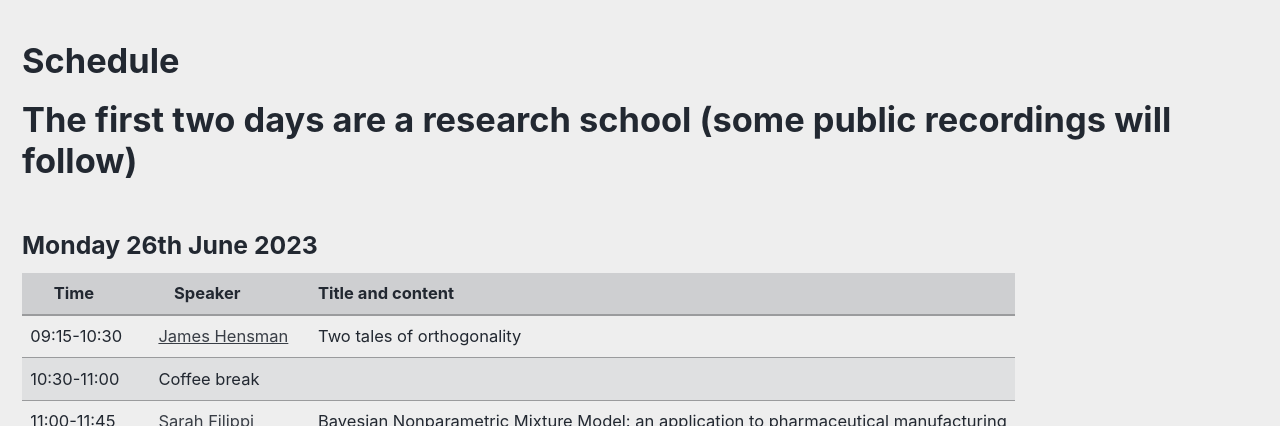
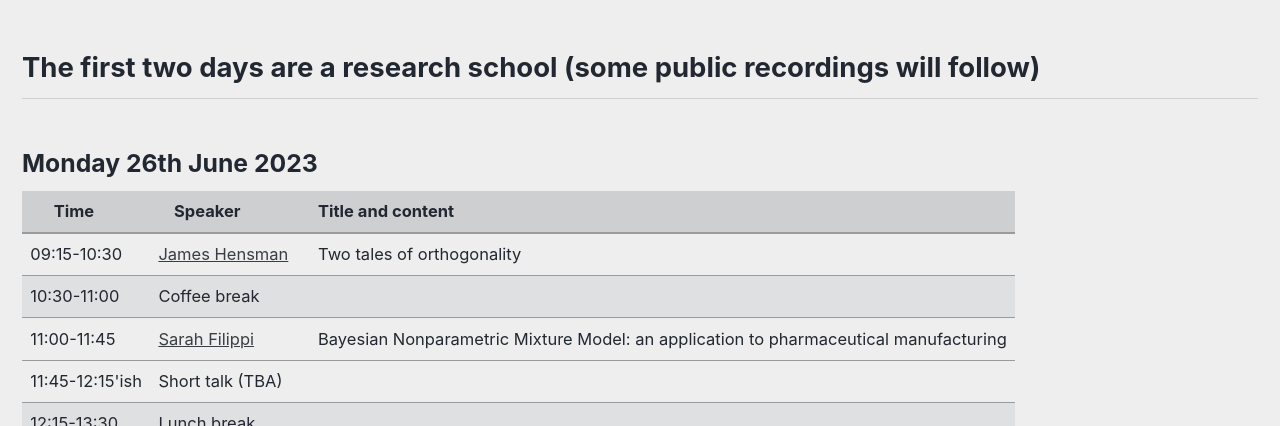
Before and after one commit to LIKE23-Bern/LIKE23-Bern.github.io, a Jekyll site: the page built from _pages/program.md, in a window 1280 px wide and 900 px high, cut to the strip 474-900 px from the top of the window. Built offline with Jekyll 4.4.1, drawn with Linux system fonts in a browser that asks for light colours; cached includes are drawn as plain includes.

Commit message:
Update program.md

```diff
--- a/_pages/program.md
+++ b/_pages/program.md
@@ -28,9 +28,8 @@ header:
 	}
 </style>
 
-# Schedule
 
-# The first two days are a research school (some public recordings will follow)
+## The first two days are a research school (some public recordings will follow)
 
 ### Monday 26th June 2023
 
@@ -232,7 +231,7 @@ header:
 </tbody>
 </table>
 
-# The three last days are a workshop
+## The three last days are a workshop
 
 ### Wednesday 28th June 2023
 
```
